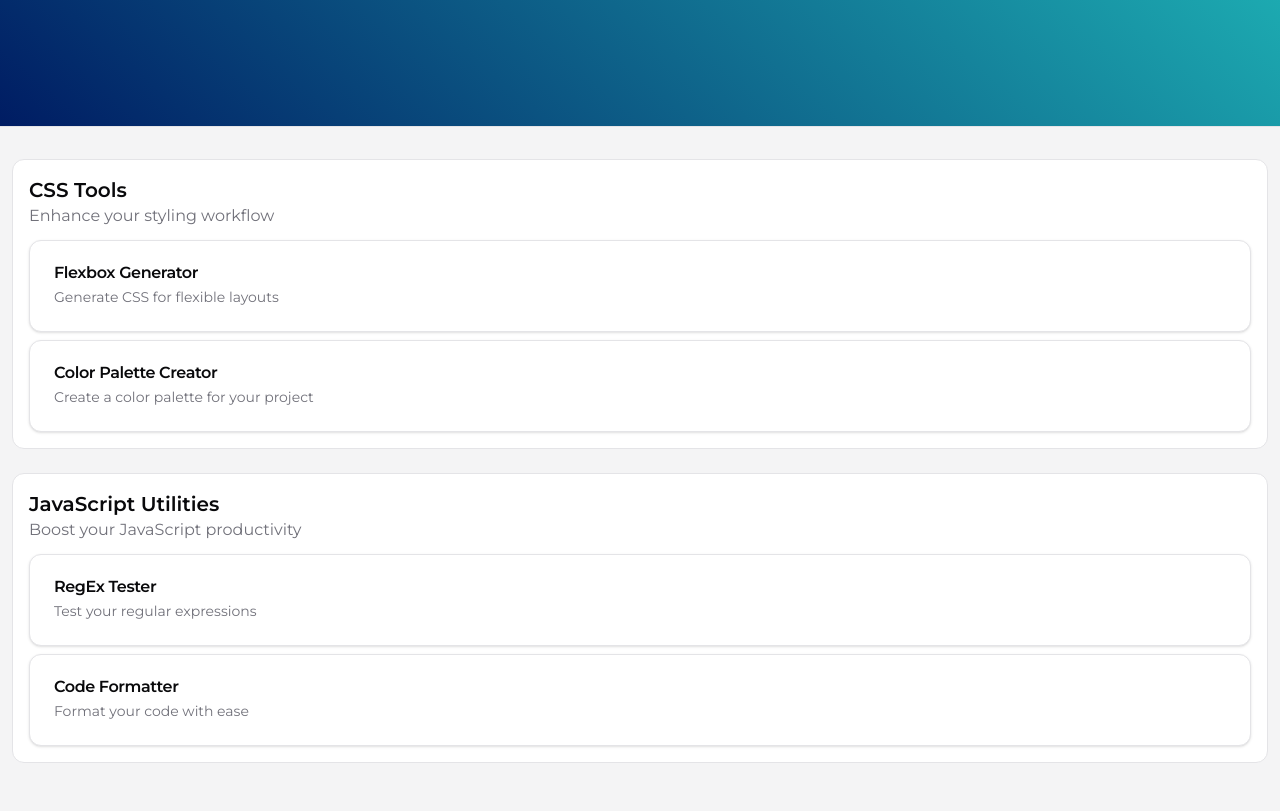
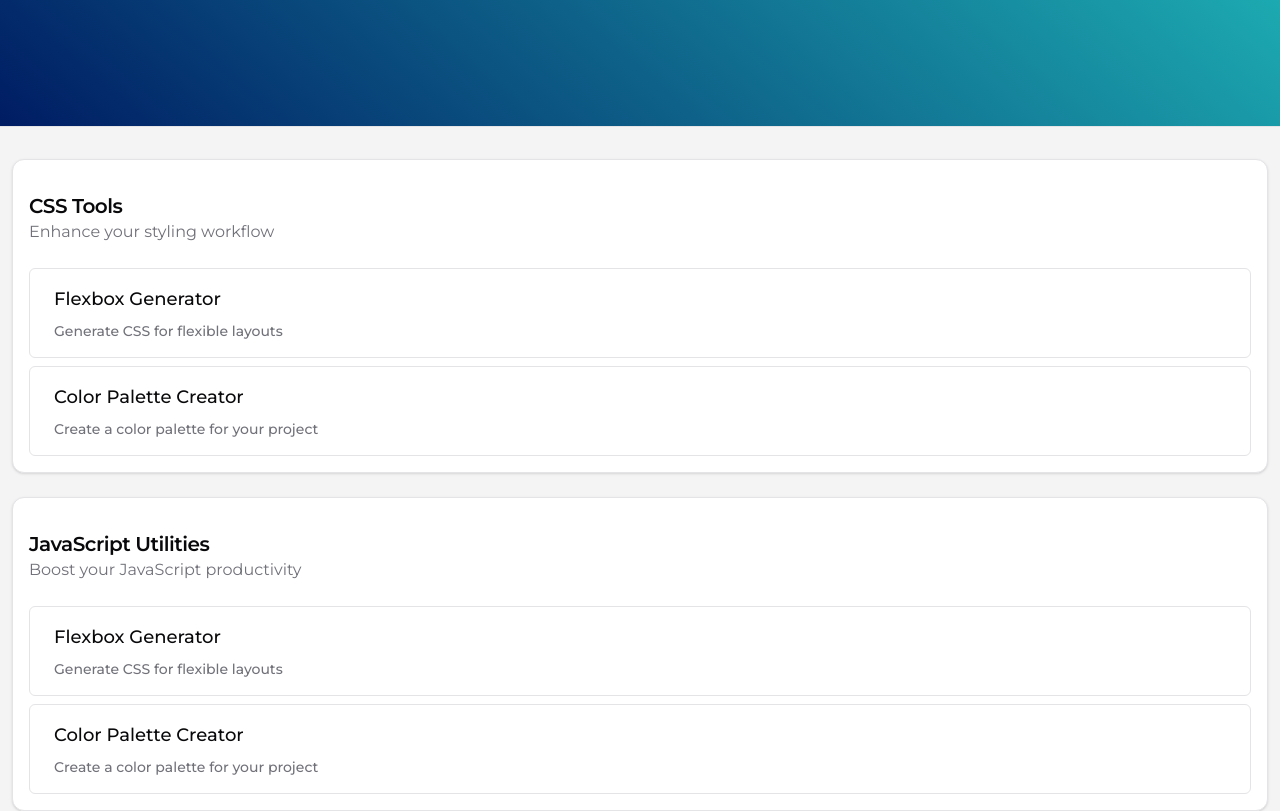
Before and after one commit to dev-andreola/front-sheet, a Next.js app: page / in a window 1280 px wide. Shown: the part 400-1211 px from the top of the page. Built offline with nearby package versions, Linux system fonts and the light colour scheme.

Commit message:
refactor: feature cards

```diff
--- a/src/components/Features/Features.tsx
+++ b/src/components/Features/Features.tsx
@@ -1,52 +1,13 @@
-import { Card, CardDescription, CardHeader, CardTitle } from "../ui/card";
+import FeatureCard from "./components/FeatureCard";
+
+import features from "./features.json";
 
 export default function Features() {
   return (
     <div className="px-3 py-8 space-y-6">
-      <div className="border p-4 rounded-xl w-full bg-background">
-        <div className="text-xl font-semibold">CSS Tools</div>
-        <p className="text-muted-foreground mb-3">
-          Enhance your styling workflow
-        </p>
-        <div className="space-y-2">
-          <Card className="bg-background">
-            <CardHeader>
-              <CardTitle>Flexbox Generator</CardTitle>
-              <CardDescription>
-                Generate CSS for flexible layouts
-              </CardDescription>
-            </CardHeader>
-          </Card>
-          <Card className="bg-background">
-            <CardHeader>
-              <CardTitle>Color Palette Creator</CardTitle>
-              <CardDescription>
-                Create a color palette for your project
-              </CardDescription>
-            </CardHeader>
-          </Card>
-        </div>
-      </div>
-      <div className="border p-4 rounded-xl w-full bg-background">
-        <div className="text-xl font-semibold">JavaScript Utilities</div>
-        <p className="text-muted-foreground mb-3">
-          Boost your JavaScript productivity
-        </p>
-        <div className="space-y-2">
-          <Card className="bg-background">
-            <CardHeader>
-              <CardTitle>RegEx Tester</CardTitle>
-              <CardDescription>Test your regular expressions</CardDescription>
-            </CardHeader>
-          </Card>
-          <Card className="bg-background">
-            <CardHeader>
-              <CardTitle>Code Formatter</CardTitle>
-              <CardDescription>Format your code with ease</CardDescription>
-            </CardHeader>
-          </Card>
-        </div>
-      </div>
+      {features.map((feature) => (
+        <FeatureCard key={feature.title} feature={feature} />
+      ))}
     </div>
   );
 }
--- /dev/null
+++ b/src/components/Features/components/FeatureCard.tsx
@@ -0,0 +1,38 @@
+import { Button } from "@/components/ui/button";
+import {
+  Card,
+  CardContent,
+  CardDescription,
+  CardHeader,
+  CardTitle,
+} from "@/components/ui/card";
+import { Feature } from "@/types/Feature";
+
+export default function FeatureCard({ feature }: { feature: Feature }) {
+  return (
+    <Card className="border p-4 rounded-xl w-full bg-background">
+      <CardHeader className="px-0 pt-4 pb-0">
+        <CardTitle className="text-xl font-semibold">{feature.title}</CardTitle>
+      </CardHeader>
+      <CardDescription className="text-md">
+        {feature.description}
+      </CardDescription>
+
+      <CardContent className="space-y-2 px-0 mt-6 pb-0">
+        <Button variant="card" size="card">
+          <span className="text-lg">Flexbox Generator</span>
+          <span className="text-sm text-muted-foreground">
+            Generate CSS for flexible layouts
+          </span>
+        </Button>
+
+        <Button variant="card" size="card">
+          <span className="text-lg">Color Palette Creator</span>
+          <span className="text-sm text-muted-foreground">
+            Create a color palette for your project
+          </span>
+        </Button>
+      </CardContent>
+    </Card>
+  );
+}
--- /dev/null
+++ b/src/components/Features/features.json
@@ -0,0 +1,53 @@
+[
+  {
+    "title": "CSS Tools",
+    "description": "Enhance your styling workflow",
+    "href": "/",
+    "tools": [
+      {
+        "title": "Flexbox Generator",
+        "description": "Generate CSS for flexible layouts",
+        "href": "/"
+      },
+      {
+        "title": "Color Palette Creator",
+        "description": "Create a color palette for your project",
+        "href": "/"
+      }
+    ]
+  },
+  {
+    "title": "JavaScript Utilities",
+    "description": "Boost your JavaScript productivity",
+    "href": "/",
+    "tools": [
+      {
+        "title": "RegEx Tester",
+        "description": "Test your regular expressions",
+        "href": "/"
+      },
+      {
+        "title": "Code Formatter",
+        "description": "Format your code with ease",
+        "href": "/"
+      }
+    ]
+  },
+  {
+    "title": "Performance Optimization",
+    "description": "Improve your website's speed",
+    "href": "/",
+    "tools": [
+      {
+        "title": "Image Optimizer",
+        "description": "Optimize images for web",
+        "href": "/"
+      },
+      {
+        "title": "Lazy Loading Helper",
+        "description": "Help you load images lazily",
+        "href": "/"
+      }
+    ]
+  }
+]
--- a/src/components/ui/button.tsx
+++ b/src/components/ui/button.tsx
@@ -1,8 +1,8 @@
-import * as React from "react"
-import { Slot } from "@radix-ui/react-slot"
-import { cva, type VariantProps } from "class-variance-authority"
+import * as React from "react";
+import { Slot } from "@radix-ui/react-slot";
+import { cva, type VariantProps } from "class-variance-authority";
 
-import { cn } from "@/lib/utils"
+import { cn } from "@/lib/utils";
 
 const buttonVariants = cva(
   "inline-flex items-center justify-center gap-2 whitespace-nowrap rounded-md text-sm font-medium transition-colors focus-visible:outline-none focus-visible:ring-1 focus-visible:ring-ring disabled:pointer-events-none disabled:opacity-50 [&_svg]:pointer-events-none [&_svg]:size-4 [&_svg]:shrink-0",
@@ -19,12 +19,14 @@ const buttonVariants = cva(
           "bg-secondary text-secondary-foreground shadow-sm hover:bg-secondary/80",
         ghost: "hover:bg-accent hover:text-accent-foreground",
         link: "text-primary underline-offset-4 hover:underline",
+        card: "border flex flex-col items-start justify-start hover:bg-zinc-200/20 dark:hover:bg-zinc-800/20 hover:border-y-[#24CFC5] ",
       },
       size: {
         default: "h-9 px-4 py-2",
         sm: "h-8 rounded-md px-3 text-xs",
         lg: "h-10 rounded-md px-8",
         icon: "h-9 w-9",
+        card: "h-auto px-6 py-4 w-full",
       },
     },
     defaultVariants: {
@@ -32,26 +34,26 @@ const buttonVariants = cva(
       size: "default",
     },
   }
-)
+);
 
 export interface ButtonProps
   extends React.ButtonHTMLAttributes<HTMLButtonElement>,
     VariantProps<typeof buttonVariants> {
-  asChild?: boolean
+  asChild?: boolean;
 }
 
 const Button = React.forwardRef<HTMLButtonElement, ButtonProps>(
   ({ className, variant, size, asChild = false, ...props }, ref) => {
-    const Comp = asChild ? Slot : "button"
+    const Comp = asChild ? Slot : "button";
     return (
       <Comp
         className={cn(buttonVariants({ variant, size, className }))}
         ref={ref}
         {...props}
       />
-    )
+    );
   }
-)
-Button.displayName = "Button"
+);
+Button.displayName = "Button";
 
-export { Button, buttonVariants }
+export { Button, buttonVariants };
--- /dev/null
+++ b/src/types/Feature.ts
@@ -0,0 +1,8 @@
+import { Tool } from "./Tool";
+
+export type Feature = {
+  title: string;
+  description: string;
+  href: string;
+  tools: Tool[];
+};
--- /dev/null
+++ b/src/types/Tool.ts
@@ -0,0 +1,5 @@
+export type Tool = {
+  title: string;
+  description: string;
+  href: string;
+};
```
